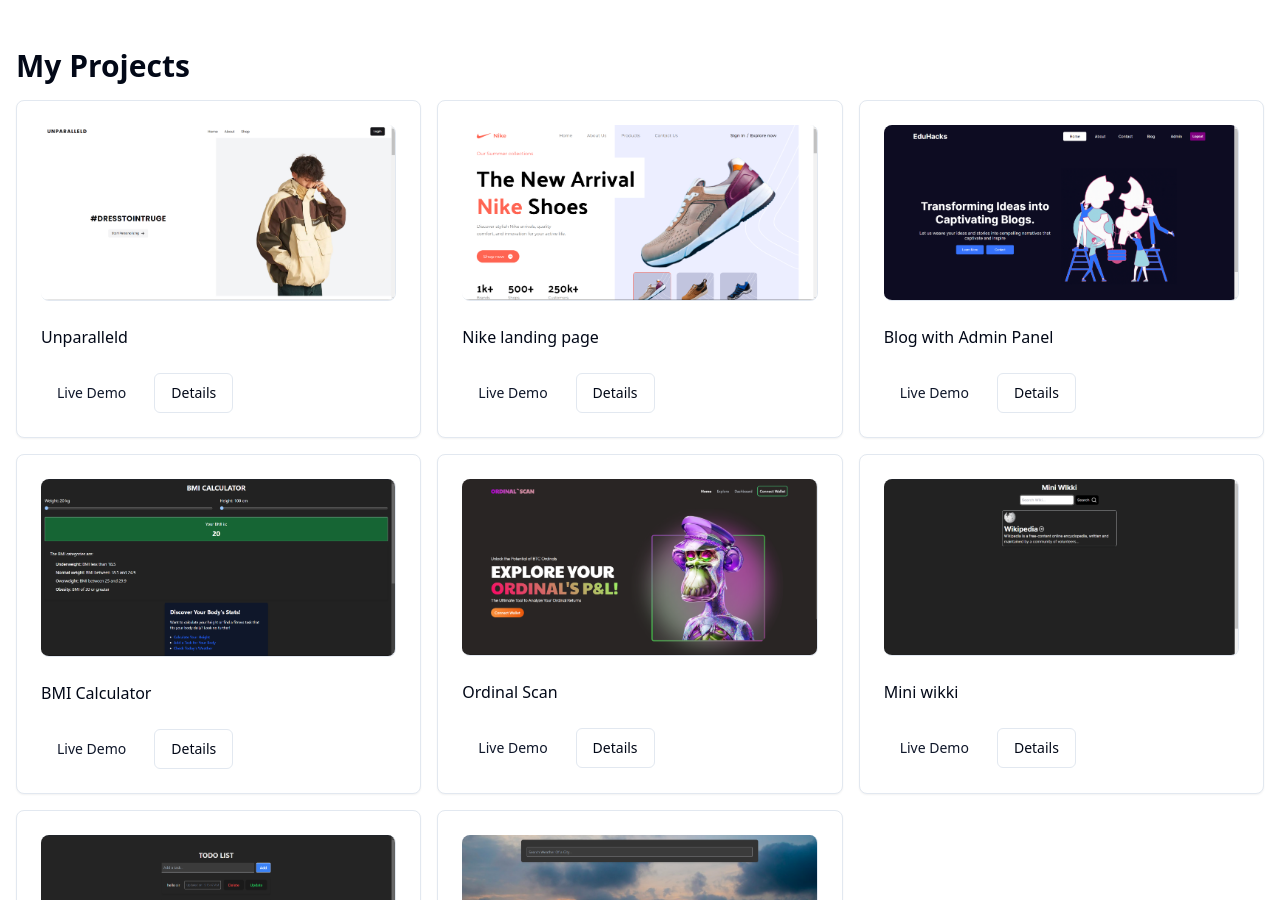
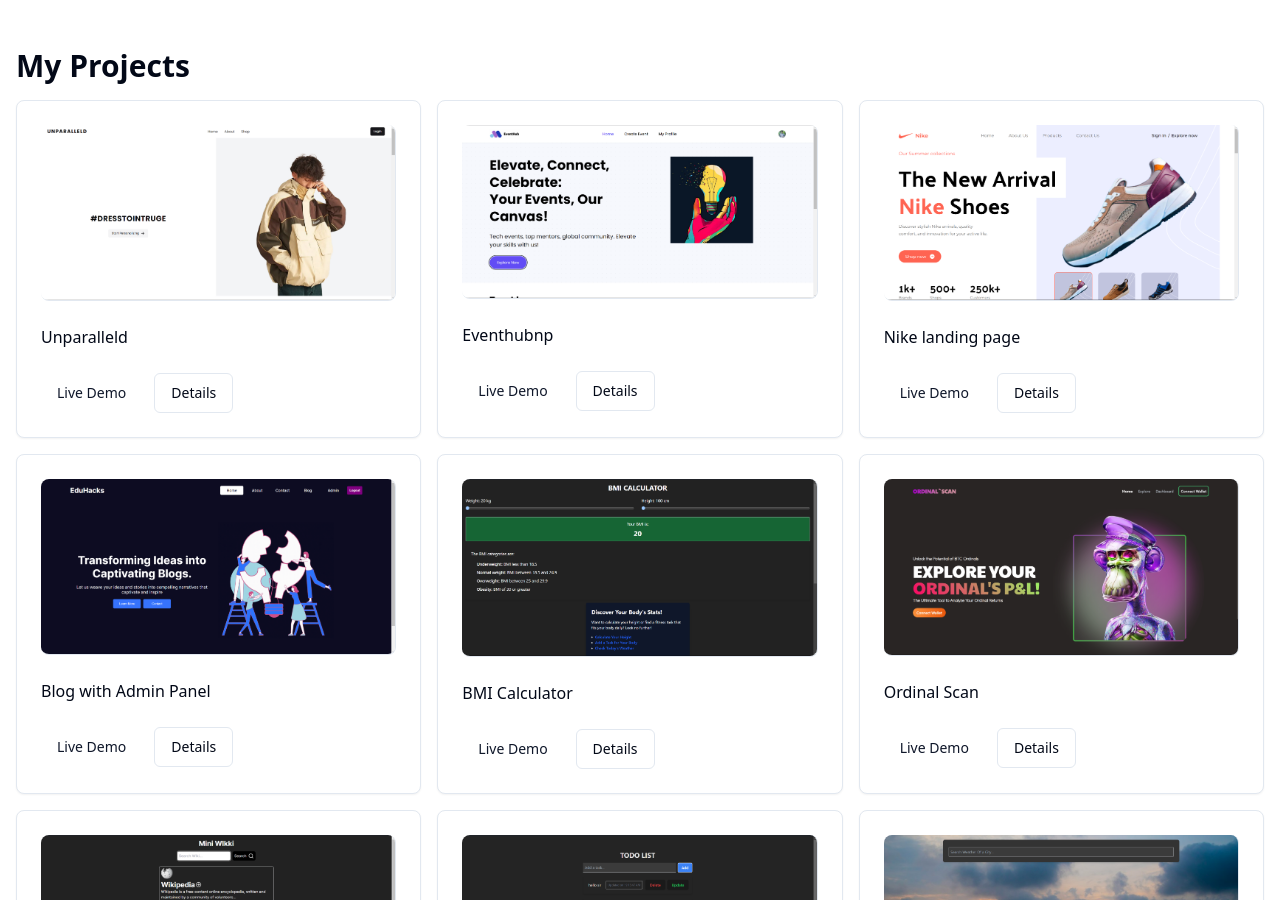
Before and after one commit to biwasbhandari/biwas-bhandari, a React (Vite) app: page / in a window 1280 px wide. Shown: the part 2280-3180 px from the top of the page. Built offline with nearby package versions, Linux system fonts and the light colour scheme; the HTML template or start-up script is replaced by a standard one.

Commit message:
final commit

```diff
--- a/src/components/Project/ProjectCard.tsx
+++ b/src/components/Project/ProjectCard.tsx
@@ -25,6 +25,7 @@
 import project6 from "../../assets/projects/p6.png";
 import project7 from "../../assets/projects/p7.png";
 import project8 from "../../assets/projects/p8.png";
+import project9 from "../../assets/projects/p9.png";
 import { Link } from "react-router-dom";
 import Animation from "../animation";
 import { ArrowRight } from "lucide-react";
@@ -47,6 +48,23 @@
       "Framer Motion",
     ],
     src: project1,
+  },
+  {
+    title: "Eventhubnp",
+
+    demoLink: "https://eventhubnp.vercel.app/",
+    alertDescription:
+      "A place where users can organize or participate in a event",
+
+    techstack: [
+      "React",
+      "Next14",
+      "Tailwind CSS",
+      "Clerk Auth",
+      "Typescript",
+      "Framer Motion",
+    ],
+    src: project9,
   },
   {
     title: "Nike landing page",
```
Also changed, not shown: src/assets/projects/p9.png (added).
